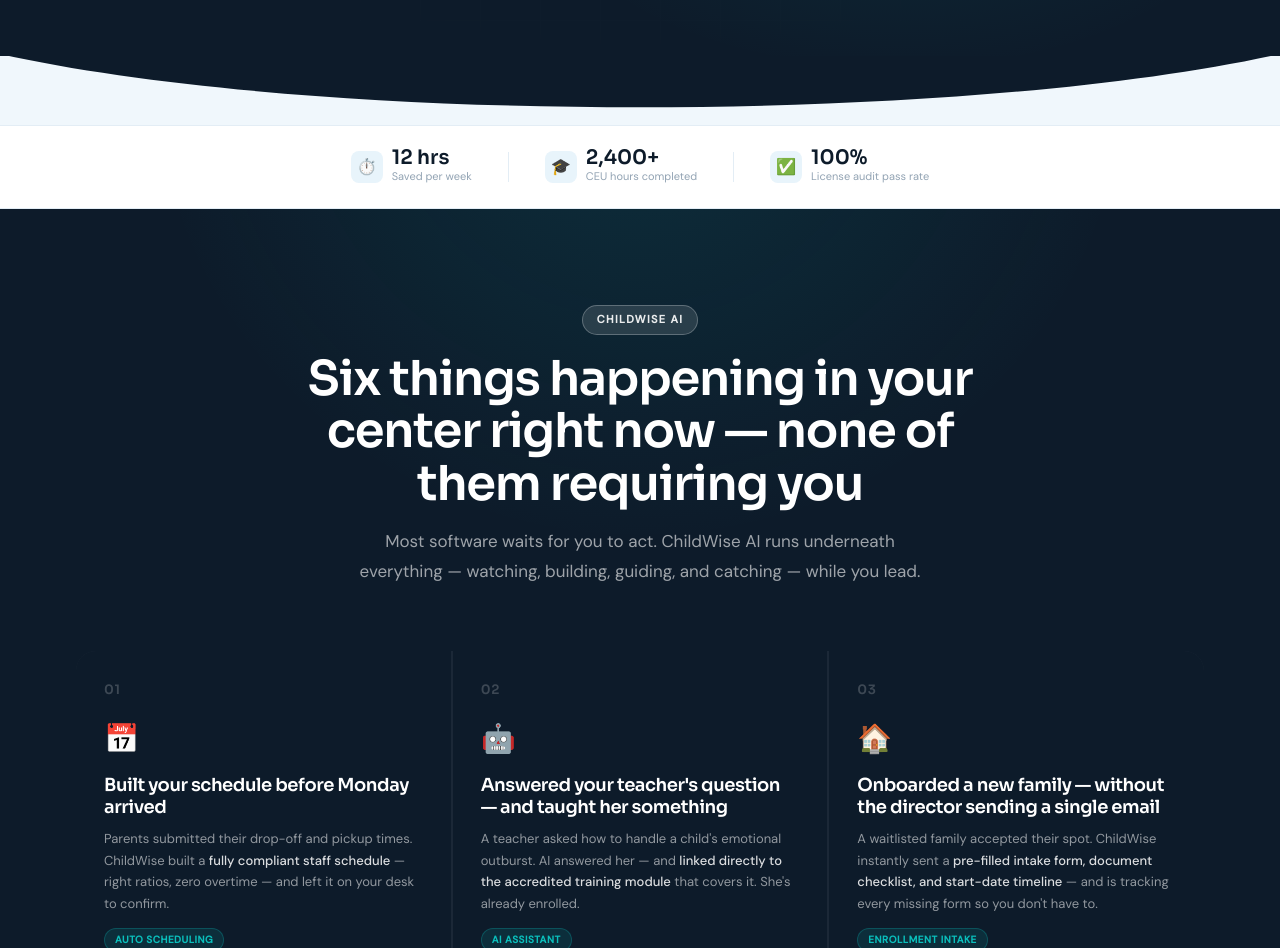
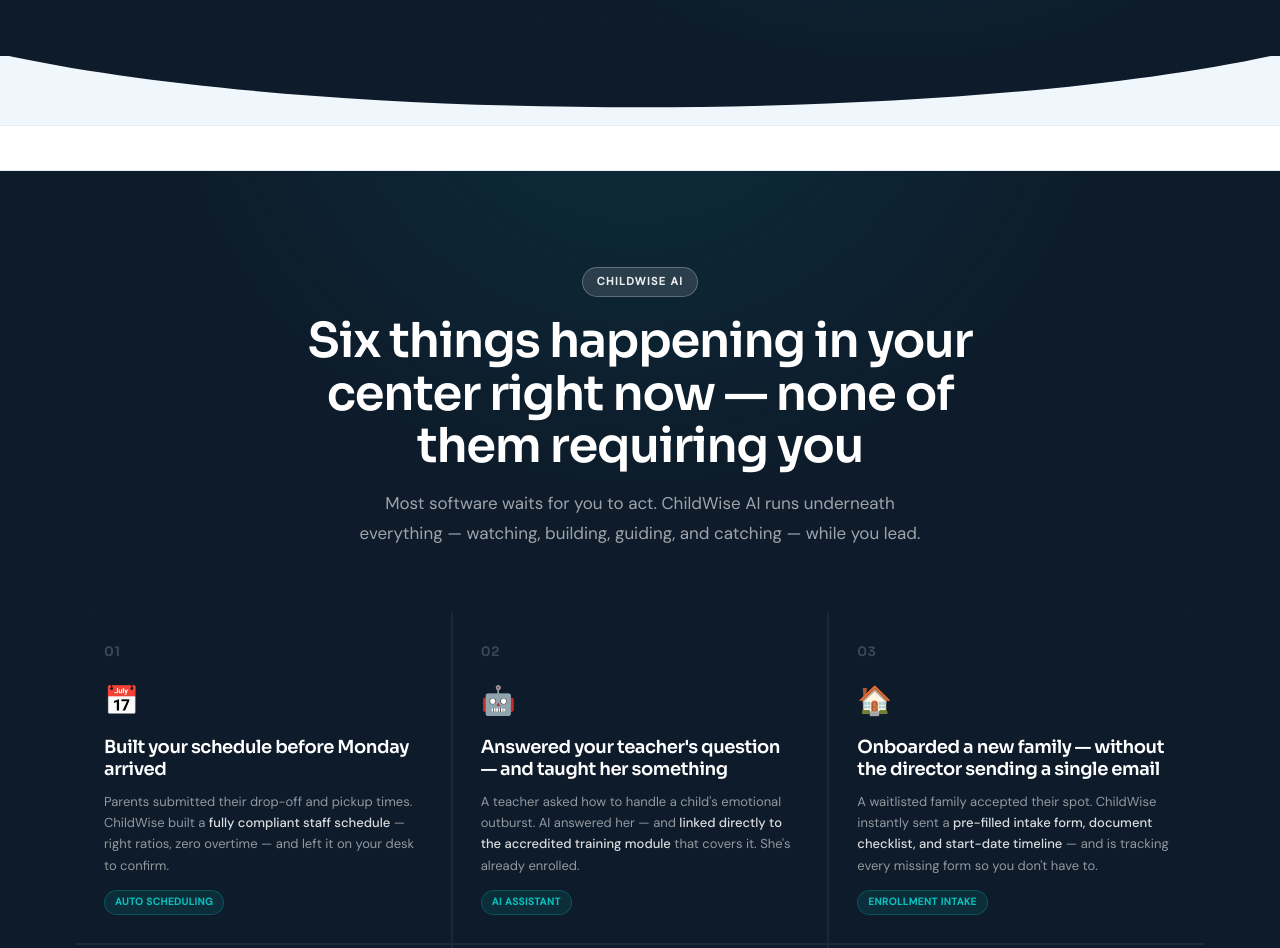
Before and after one commit to adamgrass1026/childwise-marketing, a Next.js app: page / in a window 1280 px wide. Shown: the part 760-1708 px from the top of the page. Built offline with nearby package versions, Linux system fonts and the light colour scheme.

Commit message:
Remove remaining stats from proof strip, keep the bar as a divider
Co-Authored-By: Claude Fable 5 <noreply@anthropic.com>

```diff
--- a/components/ProofStrip.tsx
+++ b/components/ProofStrip.tsx
@@ -1,36 +1,5 @@
-import FadeIn from "./FadeIn";
-
-const stats = [
-  { icon: "⏱️", num: "12 hrs", label: "Saved per week" },
-  { icon: "🎓", num: "2,400+", label: "CEU hours completed" },
-  { icon: "✅", num: "100%", label: "License audit pass rate" },
-];
-
 export default function ProofStrip() {
   return (
-    <div className="py-[22px] border-t border-b border-border bg-white">
-      <div className="max-w-wrap mx-auto px-9">
-        <div className="flex items-center justify-center gap-9 flex-wrap">
-          {stats.map((stat, i) => (
-            <div key={stat.label} className="contents">
-              <FadeIn delay={i as 0 | 1 | 2 | 3 | 4}>
-                <div className="flex items-center gap-[9px]">
-                  <div className="w-8 h-8 rounded-lg bg-mist flex items-center justify-center text-base">
-                    {stat.icon}
-                  </div>
-                  <div>
-                    <div className="font-heading text-xl font-semibold text-ink leading-none">{stat.num}</div>
-                    <div className="text-[11px] text-slate/60">{stat.label}</div>
-                  </div>
-                </div>
-              </FadeIn>
-              {i < stats.length - 1 && (
-                <div className="w-px h-[30px] bg-border hidden sm:block" />
-              )}
-            </div>
-          ))}
-        </div>
-      </div>
-    </div>
+    <div className="py-[22px] border-t border-b border-border bg-white" />
   );
 }
```
